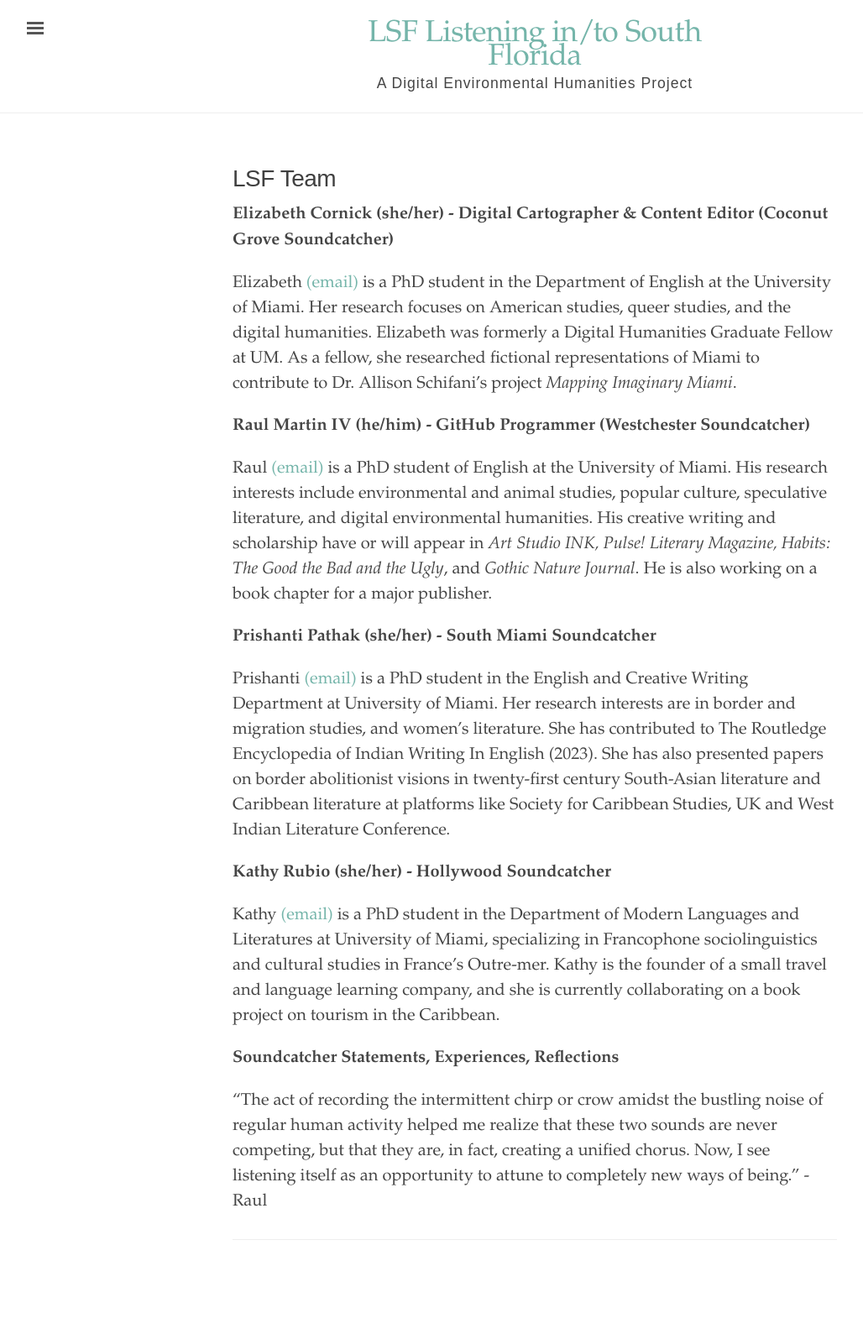
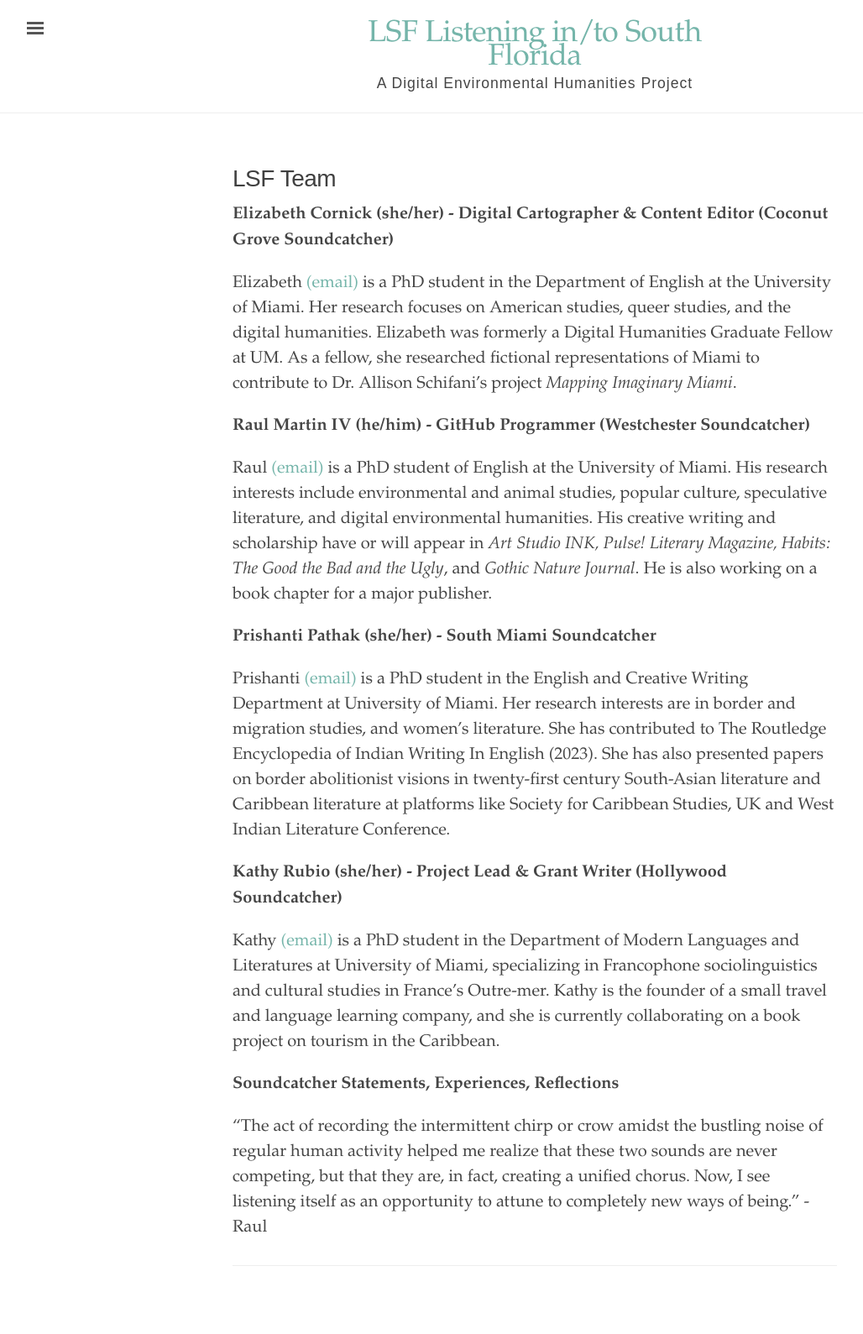
Before and after one commit to rm4-25/lsf_3, a Jekyll site: the page built from LSF Team.md, in a window 1280 px wide. Shown: the whole page at 84% size, without its empty margins (3-1031 px from the left). Built offline with Jekyll 4.4.1, drawn with Linux system fonts in a browser that asks for light colours; before the commit the page ends 1558 px from its top, so only the background shows below that.

Commit message:
Update LSF Team.md
Added Project Lead and Grant Writer to Kathy's bio.

```diff
--- a/LSF Team.md
+++ b/LSF Team.md
@@ -16,7 +16,7 @@ Raul [(email)](mailto:rxm1934@miami.edu) is a PhD student of English at the Univ
 
 Prishanti [(email)](mailto:pxp691@miami.edu) is a PhD student in the English and Creative Writing Department at University of Miami. Her research interests are in border and migration studies, and women's literature. She has contributed to The Routledge Encyclopedia of Indian Writing In English (2023). She has also presented papers on border abolitionist visions in twenty-first century South-Asian literature and Caribbean literature at platforms like Society for Caribbean Studies, UK and West Indian Literature Conference.
 
-**Kathy Rubio (she/her) - Hollywood Soundcatcher**
+**Kathy Rubio (she/her) - Project Lead & Grant Writer (Hollywood Soundcatcher)**
 
 Kathy [(email)](mailto:kxr737@miami.edu) is a PhD student in the Department of Modern Languages and Literatures at University of Miami, specializing in Francophone sociolinguistics and cultural studies in France's Outre-mer. Kathy is the founder of a small travel and language learning company, and she is currently collaborating on a book project on tourism in the Caribbean.
 
```
